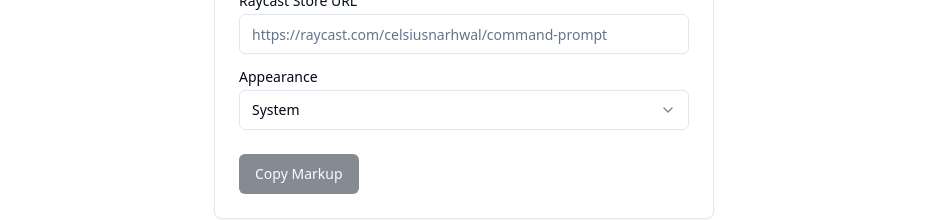
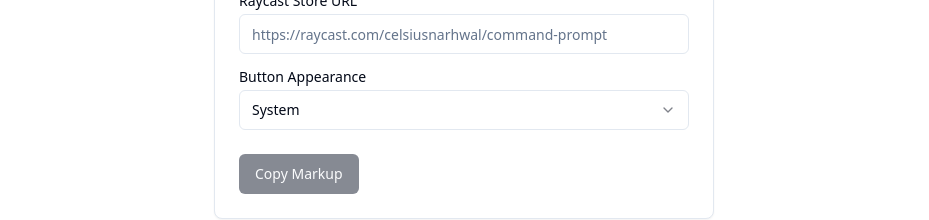
Before and after one commit to celsiusnarhwal/install-in-raycast, a Next.js app: page / in a window 1280 px wide. Shown: the part 451-671 px from the top of the page, without its empty margins (176-1105 px from the left). Built offline with nearby package versions, Linux system fonts and the light colour scheme.

Commit message:
Update page.tsx

```diff
--- a/app/page.tsx
+++ b/app/page.tsx
@@ -90,7 +90,7 @@
                   />
                 </div>
                 <div className="flex flex-col space-y-1.5">
-                  <Label htmlFor="apperance">Appearance</Label>
+                  <Label htmlFor="apperance">Button Appearance</Label>
                   <Select
                     value={appearance}
                     onValueChange={(e: React.ChangeEvent<HTMLSelectElement>) =>
```
